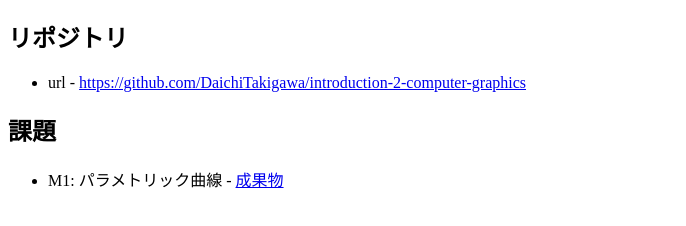
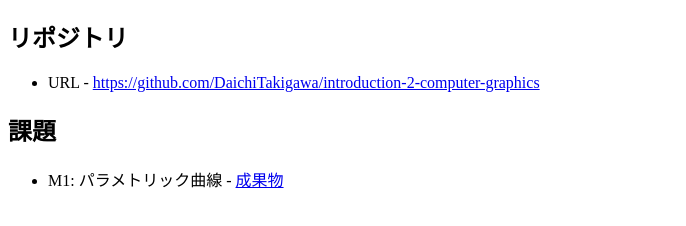
Before and after one commit to DaichiTakigawa/introduction-2-computer-graphics, a website built with webpack: page src/index.html in a window 1280 px wide. Shown: the part 70-296 px from the top of the page, without its empty margins (0-686 px from the left). Built offline with nearby package versions, Linux system fonts and the light colour scheme.

Commit message:
auto udpate.

```diff
--- a/src/index.html
+++ b/src/index.html
@@ -10,7 +10,7 @@
   <h1 id="2021-">2021 年度 コンピューターグラフィックス論</h1>
   <h2 id="-">リポジトリ</h2>
   <ul>
-    <li>url - <a
+    <li>URL - <a
         href="https://github.com/DaichiTakigawa/introduction-2-computer-graphics">https://github.com/DaichiTakigawa/introduction-2-computer-graphics</a>
     </li>
   </ul>
```
